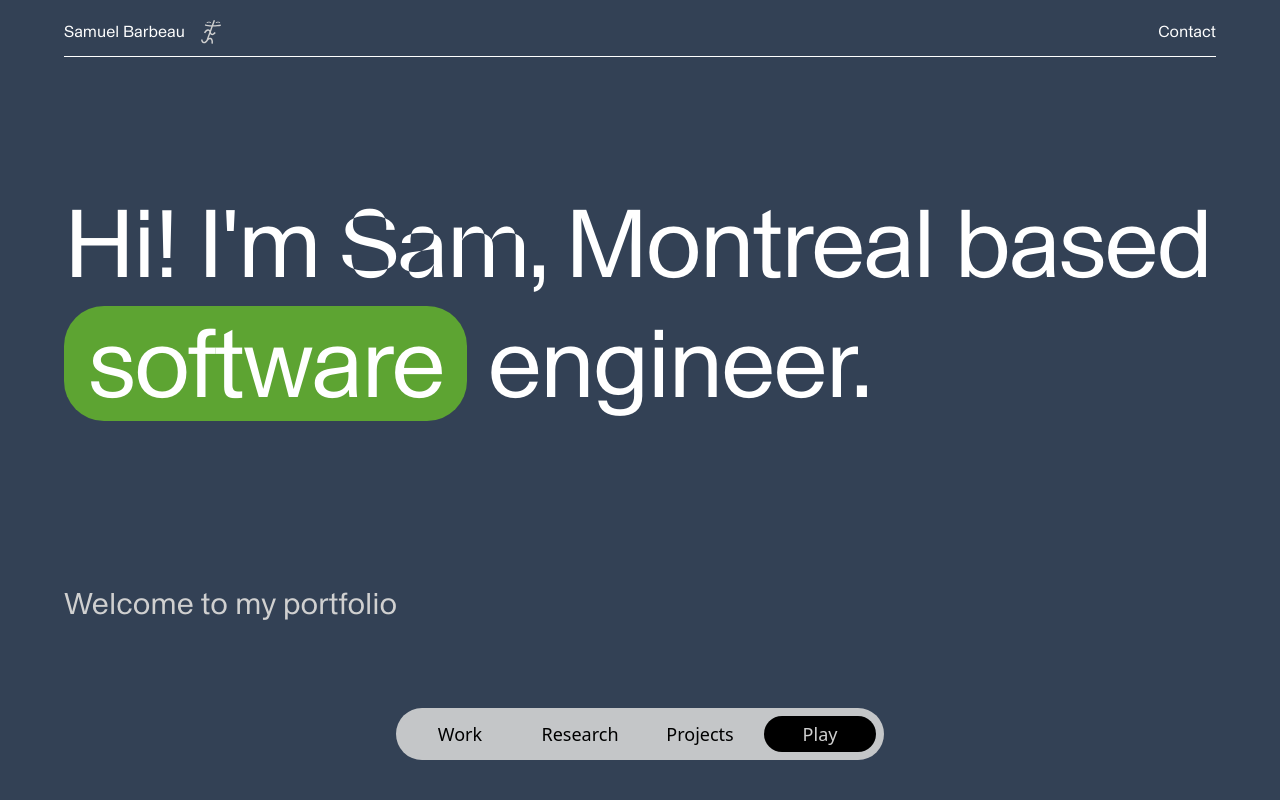
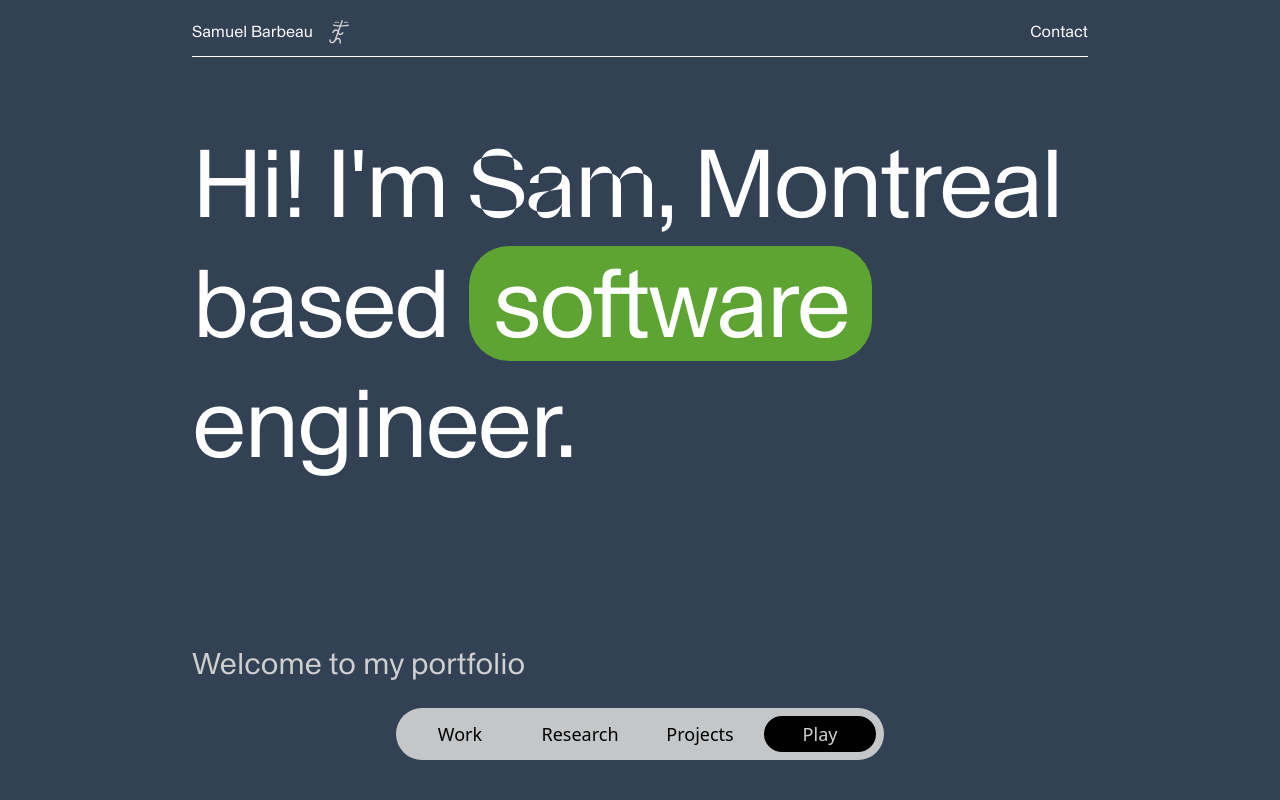
Before and after one commit to samb271/portfolio, a Vue app: page / in a window 1280 px wide. Shown: the top 800 px of the page. Built offline with nearby package versions, Linux system fonts and the light colour scheme.

Commit message:
make container tighter

```diff
--- a/src/components/Container.vue
+++ b/src/components/Container.vue
@@ -2,7 +2,7 @@
 </script>
 
 <template>
-  <div class="md:mx-16 mx-6">
+  <div class="xl:mx-48 lg:mx-24 mx-6">
     <slot></slot>
   </div>
 </template>
--- a/src/components/Header.vue
+++ b/src/components/Header.vue
@@ -57,7 +57,7 @@ window.addEventListener('scroll', () => {
 </script>
 
 <template>
-  <div class="fixed w-full md:px-16 px-6 sm:text-base text-xs pt-2 text-text-primary bg-background header z-50" id="header">
+  <div class="fixed w-full xl:px-48 lg:px-24 px-6 sm:text-base text-xs pt-2 text-text-primary bg-background header z-50" id="header">
     <div class="sm:h-12 h-10 flex place-items-center">
       <div>
         <p class="min-w-max font-paraboleText">Samuel Barbeau</p>
```
